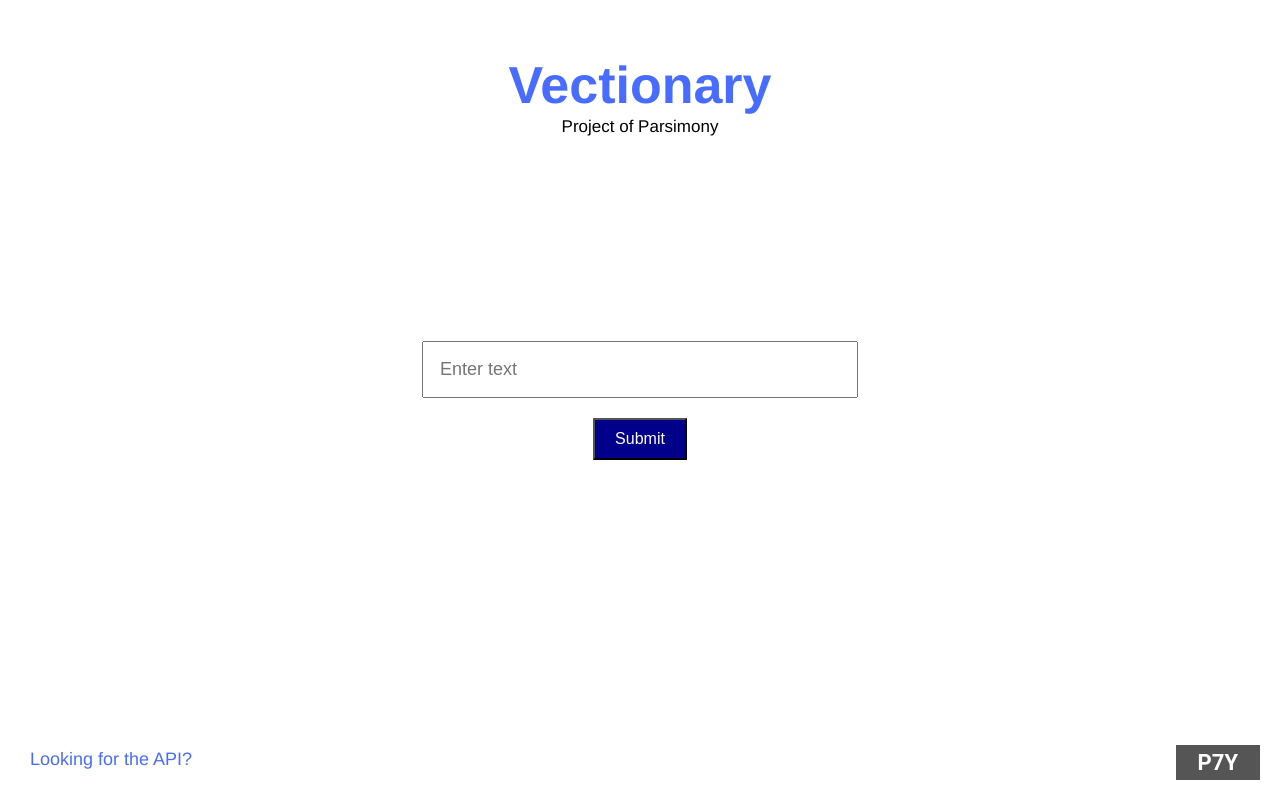
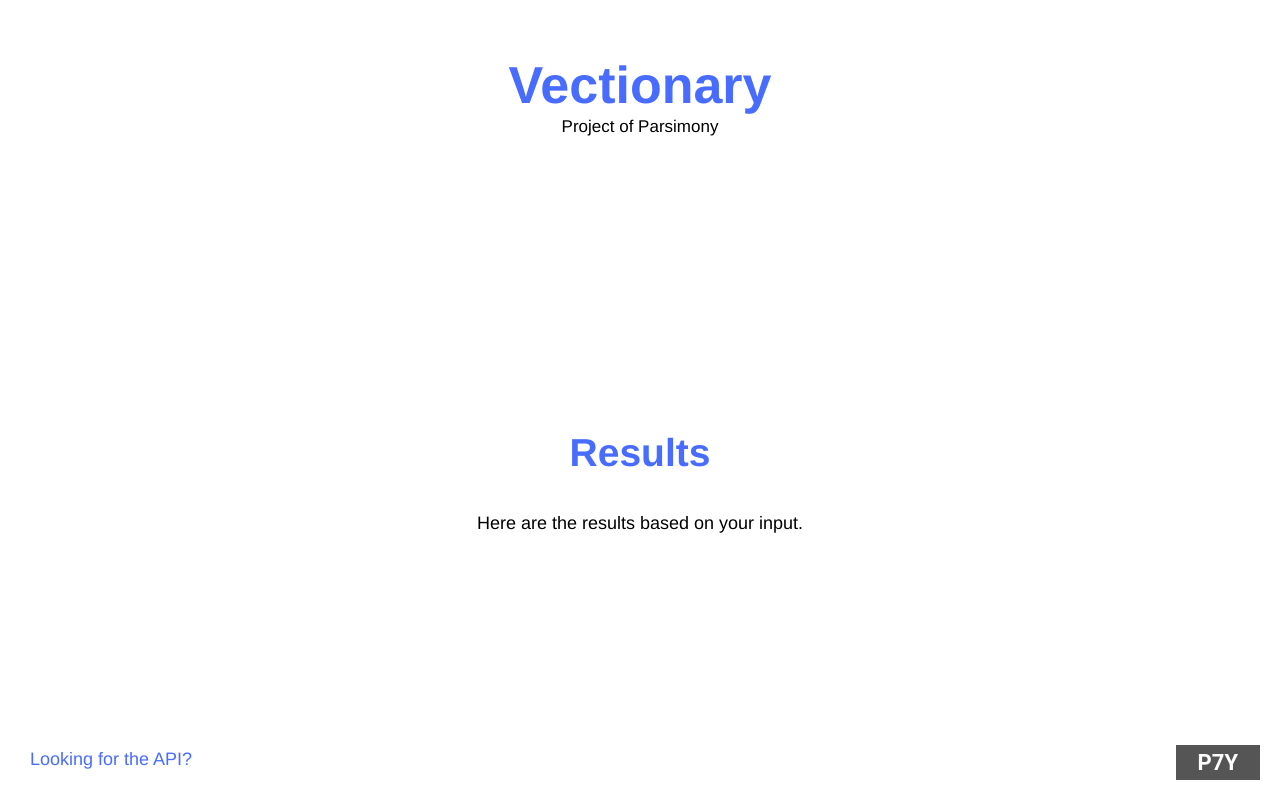
Before and after one commit to SD-2024-CS11/Vectionary-App, a React (Create React App) app in the folder vectionary-app/: page /results in a window 1280 px wide. Built offline with nearby package versions, Linux system fonts and the light colour scheme.

Commit message:
created new page after submit is clicked

```diff
--- a/vectionary-app/package.json
+++ b/vectionary-app/package.json
@@ -8,6 +8,7 @@
     "@testing-library/user-event": "^13.5.0",
     "react": "^18.3.1",
     "react-dom": "^18.3.1",
+    "react-router-dom": "^6.27.0",
     "react-scripts": "^5.0.1",
     "web-vitals": "^2.1.4"
   },
--- a/vectionary-app/src/App.js
+++ b/vectionary-app/src/App.js
@@ -1,18 +1,28 @@
 import './App.css';
+import React from 'react';
+import { BrowserRouter as Router, Routes, Route, useNavigate } from 'react-router-dom';
+import Results from './Results';
 
 function App() {
+  const navigate = useNavigate();
+
+  const handleSubmit = () => {
+    navigate('/results');
+  };
+
   return (
     <div className="App">
       <header className="App-header">
         <h1 style={{ position: 'absolute', top: '20px', textAlign: 'center', width: '100%' }}>Vectionary</h1>
-        <p style= {{position: 'absolute', top: '100px', textAlign: 'center', fontSize: 'calc(1px + 2vmin)', color: 'black', fontFamily: 'Helvetica, Arial, sans-serif'}}>Project of Parsimony</p>
-        {/* <img
-          src='vectionary_logo.png'
-          alt="Vectionary Logo"
-          style={{ marginTop: '20px', marginBottom: '40px', width: '300px', height: 'auto' }} // Adjust size as needed
-        />*/ }
+        <p style={{ position: 'absolute', top: '100px', textAlign: 'center', fontSize: 'calc(1px + 2vmin)', color: 'black', fontFamily: 'Helvetica, Arial, sans-serif' }}>Project of Parsimony</p>
 
-        <div style={{ display: 'flex', flexDirection: 'column', alignItems: 'center', justifyContent: 'center' }}>
+        <div style={{
+          display: 'flex',
+          flexDirection: 'column',
+          alignItems: 'center',
+          justifyContent: 'center',
+          marginTop: '150px' // Adjusted margin to move the input and button closer to the top
+        }}>
           <input
             type="text"
             placeholder="Enter text"
@@ -22,16 +32,16 @@ function App() {
             style={{ padding: '10px 20px', fontSize: '16px', cursor: 'pointer', color: 'white', backgroundColor: '#00008b', transition: 'background-color 0.3s'}}
             onMouseOver={(e) => e.currentTarget.style.backgroundColor = '#486Cff'}
             onMouseOut={(e) => e.currentTarget.style.backgroundColor = '#00008b'}
+            onClick={handleSubmit}
           >
             Submit
           </button>
         </div>
 
         <a
-          // put filler link of a cute puppy
           href="https://i.etsystatic.com/40798348/r/il/235c22/4607038596/il_fullxfull.4607038596_dznd.jpg"
           className="api-info"
-          target="_blank" // Opens the link in a new tab
+          target="_blank"
           rel="noopener noreferrer"
         >
           Looking for the API?
@@ -50,4 +60,15 @@ function App() {
   );
 }
 
-export default App;
+function AppWrapper() {
+  return (
+    <Router>
+      <Routes>
+        <Route path="/" element={<App />} />
+        <Route path="/results" element={<Results />} />
+      </Routes>
+    </Router>
+  );
+}
+
+export default AppWrapper;
--- /dev/null
+++ b/vectionary-app/src/Results.js
@@ -0,0 +1,46 @@
+// src/Results.js
+import React from 'react';
+
+function Results() {
+  return (
+    <div className="App">
+      <header className="App-header">
+        <h1 style={{ position: 'absolute', top: '20px', textAlign: 'center', width: '100%' }}>Vectionary</h1>
+        <p style={{ position: 'absolute', top: '100px', textAlign: 'center', fontSize: 'calc(1px + 2vmin)', color: 'black', fontFamily: 'Helvetica, Arial, sans-serif' }}>Project of Parsimony</p>
+
+        <div style={{
+          display: 'flex',
+          flexDirection: 'column',
+          alignItems: 'center',
+          justifyContent: 'center',
+          marginTop: '150px'
+        }}>
+          <h2 style={{ marginBottom: '20px' }}>Results</h2>
+          <p style={{ textAlign: 'center', fontSize: '18px', color: 'black' }}>
+            Here are the results based on your input.
+          </p>
+        </div>
+
+        <a
+          href="https://i.etsystatic.com/40798348/r/il/235c22/4607038596/il_fullxfull.4607038596_dznd.jpg"
+          className="api-info"
+          target="_blank"
+          rel="noopener noreferrer"
+        >
+          Looking for the API?
+        </a>
+
+        <a
+          href="https://www.pangeon.com/parsimony"
+          className="p7y-info"
+          target="_blank"
+          rel="noopener noreferrer"
+        >
+          P7Y
+        </a>
+      </header>
+    </div>
+  );
+}
+
+export default Results;
```
Also changed, not shown: 1 other file (tests, documents, lock files or other folders).
